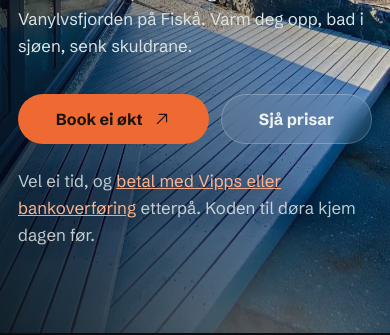
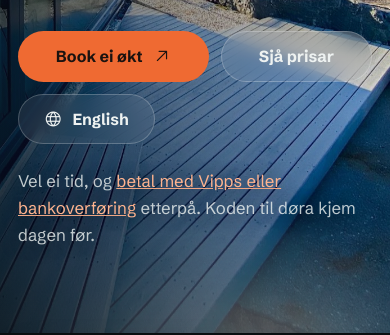
Before and after one commit to Kesavy/Vanylven_Sauna, a plain HTML site: page index.html in a window 390 px wide. Shown: the part 511-846 px from the top of the page. Drawn offline with Linux system fonts and the light colour scheme; no server answers; animation ran at ten frames a second.

Commit message:
Hero: language button next to Book and See prices
Co-Authored-By: Claude Opus 5.5 <noreply@anthropic.com>

```diff
--- a/index.html
+++ b/index.html
@@ -476,6 +476,7 @@
     .hero { height: auto; }
     .hero .pin { position: relative; height: 100svh; min-height: 560px; }
     .hero .ctas .btn { flex: 1 1 auto; justify-content: center; }
+    .hero .ctas .btn.lang { flex: 0 0 auto; }
     .manifesto { padding: 16vh 0; }
     .ritual { height: 600vh; }
     .rail { left: 18px; top: 80px; }
@@ -551,6 +552,7 @@
         <div class="ctas">
           <a class="btn btn-heat book" href="https://calendly.com/vanylvensauna/sauna" target="_blank" rel="noopener">Book ei økt <i class="ph ph-arrow-up-right" aria-hidden="true"></i></a>
           <a class="btn btn-glass" href="#plan">Sjå prisar</a>
+          <a class="btn btn-glass lang" href="en/" hreflang="en" lang="en"><i class="ph ph-globe" aria-hidden="true"></i>English</a>
         </div>
         <p class="next">Vel ei tid, og <a href="pay/">betal med Vipps eller bankoverføring</a> etterpå. Koden til døra kjem dagen før.</p>
       </div>
```
Also changed, not shown: en/index.html (+2 -0 lines).
